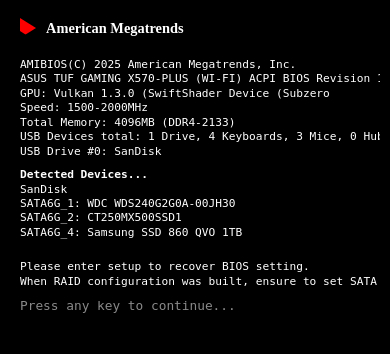
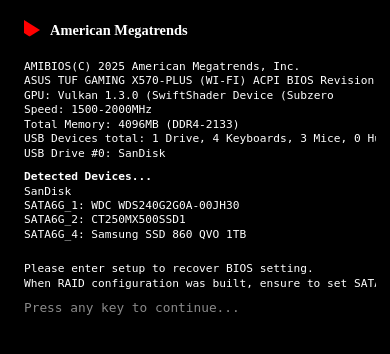
Before and after one commit to Jiarbuz/JIARBUZ-Bio, a Python web app: template templates/index.html in a window 390 px wide. Shown: the top 354 px of the page. Run offline with Jinja, Linux system fonts and the light colour scheme; the template is opened without the code that fills it, so the values that code supplies are empty; some libraries are stand-ins or nearby versions; some web fonts are replaced.

Commit message:
Ретро сайт

```diff
--- a/static/style.css
+++ b/static/style.css
@@ -1755,26 +1755,21 @@ html, body {
 
 @media (max-width: 768px) {
   .boot-screen {
-    padding: 10px;
-    align-items: center;
-    justify-content: center;
+    padding: 12px 14px;
+    align-items: flex-start;
+    justify-content: flex-start;
     transform: none !important;
   }
 
   .boot-log {
     position: absolute;
-    top: 10px;
-    left: 50%;
-    transform: translateX(-50%);
-    width: 96vw;
-    max-width: none;
-    font-size: 0.95rem;
+    top: 12px;
+    left: 14px;
+    transform: none;
+    width: auto;
+    max-width: 900px;
+    font-size: 1.05rem;
     align-items: flex-start;
-  }
-
-  .monitor, .boot-screen, .app {
-    transform: scale(0.8);
-    transform-origin: top center;
   }
 
   .main-content {
--- a/templates/index.html
+++ b/templates/index.html
@@ -2,7 +2,7 @@
 <html lang="ru">
 <head>
   <meta charset="utf-8" />
-  <meta name="viewport" content="width=device-width,initial-scale=1" />
+  <meta name="viewport" content="width=1280,initial-scale=1" />
   <title>{{ bio.nickname }}</title>
 
   <link rel="icon" href="{{ url_for('static', filename='favicon.ico') }}" type="image/x-icon">
```
